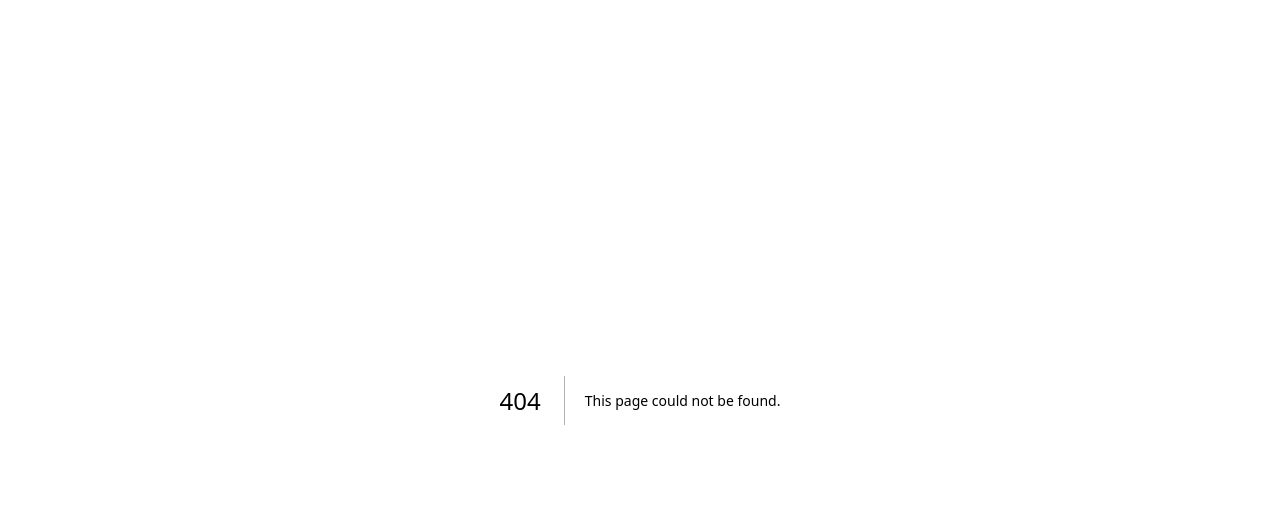
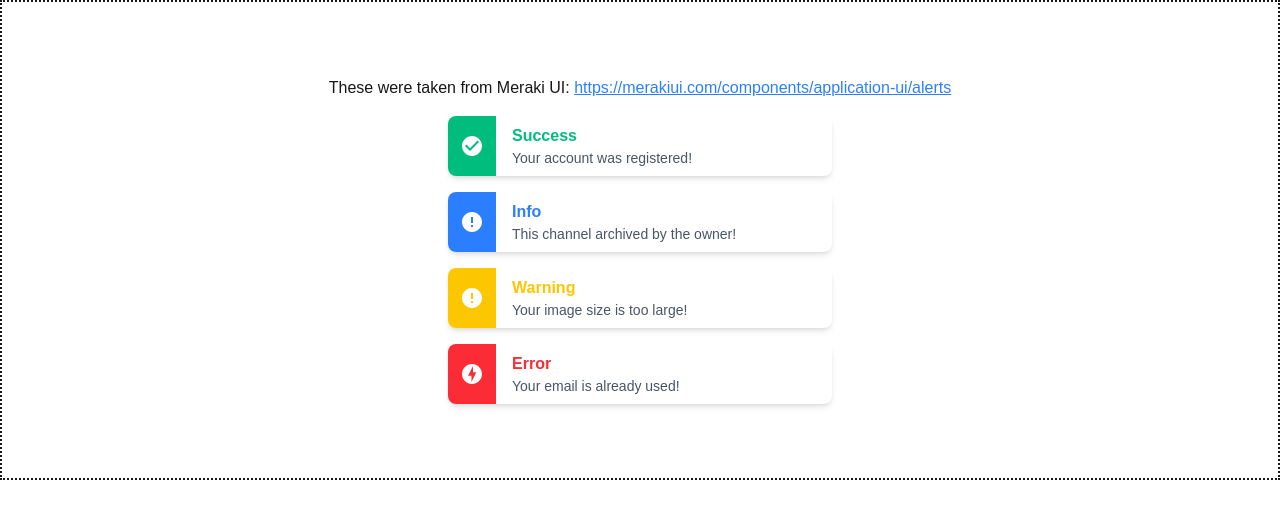
Before and after one commit to reece-davies/frontend-lab, a Next.js app: page /MerakiUIAlerts in a window 1280 px wide. Before the commit this address had no page. Shown: the top 518 px of the page. Built offline with nearby package versions, Linux system fonts and the light colour scheme.

Commit message:
Added MerakiUIAlerts page

```diff
--- /dev/null
+++ b/app/MerakiUIAlerts/page.js
@@ -0,0 +1,84 @@
+import Link from 'next/link';
+
+export default function CenterDiv() {
+  return (
+    <div className="flex flex-col items-center justify-center space-y-4 min-h-[60vh] border-2 border-dotted">
+
+      <h2>
+  These were taken from Meraki UI:{" "}
+  <a
+    href="https://merakiui.com/components/application-ui/alerts"
+    target="_blank"
+    rel="noopener noreferrer"
+    className="text-blue-500 underline hover:text-blue-700"
+  >
+    https://merakiui.com/components/application-ui/alerts
+  </a>
+</h2>
+      <div className="flex w-full max-w-sm overflow-hidden bg-white rounded-lg shadow-md dark:bg-gray-800">
+        <div className="flex items-center justify-center w-12 bg-emerald-500">
+            <svg className="w-6 h-6 text-white fill-current" viewBox="0 0 40 40" xmlns="http://www.w3.org/2000/svg">
+                <path d="M20 3.33331C10.8 3.33331 3.33337 10.8 3.33337 20C3.33337 29.2 10.8 36.6666 20 36.6666C29.2 36.6666 36.6667 29.2 36.6667 20C36.6667 10.8 29.2 3.33331 20 3.33331ZM16.6667 28.3333L8.33337 20L10.6834 17.65L16.6667 23.6166L29.3167 10.9666L31.6667 13.3333L16.6667 28.3333Z" />
+            </svg>
+        </div>
+
+          <div className="px-4 py-2 -mx-3">
+              <div className="mx-3">
+                  <span className="font-semibold text-emerald-500 dark:text-emerald-400">Success</span>
+                  <p className="text-sm text-gray-600 dark:text-gray-200">Your account was registered!</p>
+              </div>
+          </div>
+      </div>
+
+      <div className="flex w-full max-w-sm overflow-hidden bg-white rounded-lg shadow-md dark:bg-gray-800">
+        <div className="flex items-center justify-center w-12 bg-blue-500">
+            <svg className="w-6 h-6 text-white fill-current" viewBox="0 0 40 40" xmlns="http://www.w3.org/2000/svg">
+                <path d="M20 3.33331C10.8 3.33331 3.33337 10.8 3.33337 20C3.33337 29.2 10.8 36.6666 20 36.6666C29.2 36.6666 36.6667 29.2 36.6667 20C36.6667 10.8 29.2 3.33331 20 3.33331ZM21.6667 28.3333H18.3334V25H21.6667V28.3333ZM21.6667 21.6666H18.3334V11.6666H21.6667V21.6666Z" />
+            </svg>
+        </div>
+
+        <div className="px-4 py-2 -mx-3">
+            <div className="mx-3">
+                <span className="font-semibold text-blue-500 dark:text-blue-400">Info</span>
+                <p className="text-sm text-gray-600 dark:text-gray-200">This channel archived by the owner!</p>
+            </div>
+        </div>
+    </div>
+
+    <div className="flex w-full max-w-sm overflow-hidden bg-white rounded-lg shadow-md dark:bg-gray-800">
+      <div className="flex items-center justify-center w-12 bg-yellow-400">
+          <svg className="w-6 h-6 text-white fill-current" viewBox="0 0 40 40" xmlns="http://www.w3.org/2000/svg">
+              <path d="M20 3.33331C10.8 3.33331 3.33337 10.8 3.33337 20C3.33337 29.2 10.8 36.6666 20 36.6666C29.2 36.6666 36.6667 29.2 36.6667 20C36.6667 10.8 29.2 3.33331 20 3.33331ZM21.6667 28.3333H18.3334V25H21.6667V28.3333ZM21.6667 21.6666H18.3334V11.6666H21.6667V21.6666Z" />
+          </svg>
+      </div>
+
+      <div className="px-4 py-2 -mx-3">
+          <div className="mx-3">
+              <span className="font-semibold text-yellow-400 dark:text-yellow-300">Warning</span>
+              <p className="text-sm text-gray-600 dark:text-gray-200">
+                  Your image size is too large!
+              </p>
+          </div>
+      </div>
+  </div>
+
+  <div className="flex w-full max-w-sm overflow-hidden bg-white rounded-lg shadow-md dark:bg-gray-800">
+      <div className="flex items-center justify-center w-12 bg-red-500">
+          <svg className="w-6 h-6 text-white fill-current" viewBox="0 0 40 40" xmlns="http://www.w3.org/2000/svg">
+              <path d="M20 3.36667C10.8167 3.36667 3.3667 10.8167 3.3667 20C3.3667 29.1833 10.8167 36.6333 20 36.6333C29.1834 36.6333 36.6334 29.1833 36.6334 20C36.6334 10.8167 29.1834 3.36667 20 3.36667ZM19.1334 33.3333V22.9H13.3334L21.6667 6.66667V17.1H27.25L19.1334 33.3333Z" />
+          </svg>
+      </div>
+
+      <div className="px-4 py-2 -mx-3">
+          <div className="mx-3">
+              <span className="font-semibold text-red-500 dark:text-red-400">Error</span>
+              <p className="text-sm text-gray-600 dark:text-gray-200">
+                  Your email is already used!
+              </p>
+          </div>
+      </div>
+    </div>
+
+    </div>
+  );
+}
--- a/app/page.js
+++ b/app/page.js
@@ -8,6 +8,7 @@
         <li><Link className="text-blue-600 underline hover:text-blue-800" href="/CenterDiv">CenterDiv</Link></li>
         <li><Link className="text-blue-600 underline hover:text-blue-800" href="/Navbars">Navbars</Link></li>
         <li><Link className="text-blue-600 underline hover:text-blue-800" href="/HeaderSection">HeaderSection</Link></li>
+        <li><Link className="text-blue-600 underline hover:text-blue-800" href="/MerakiUIAlerts">MerakiUIAlerts</Link></li>
       </ul>
     </div>
   );
```
